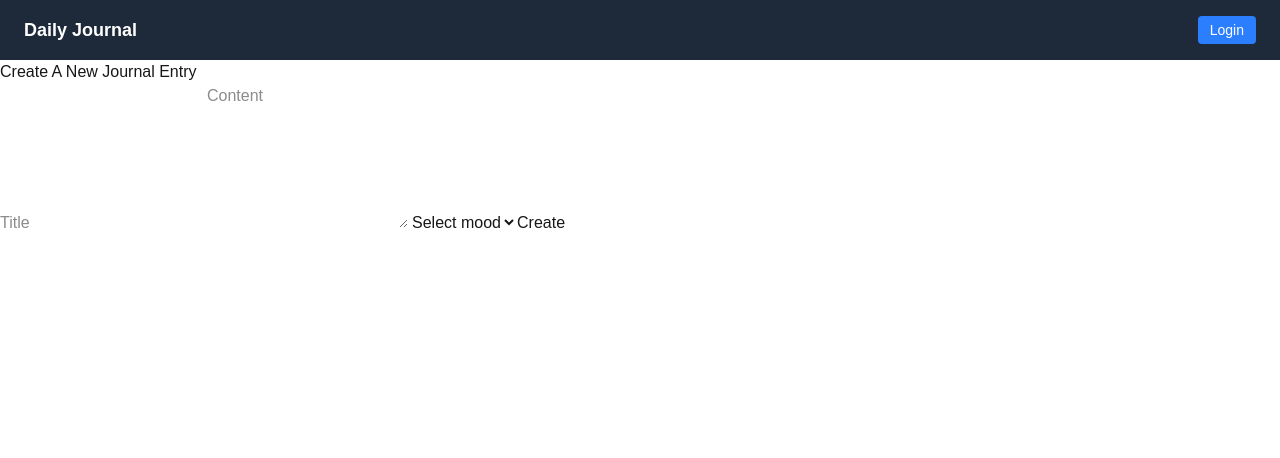
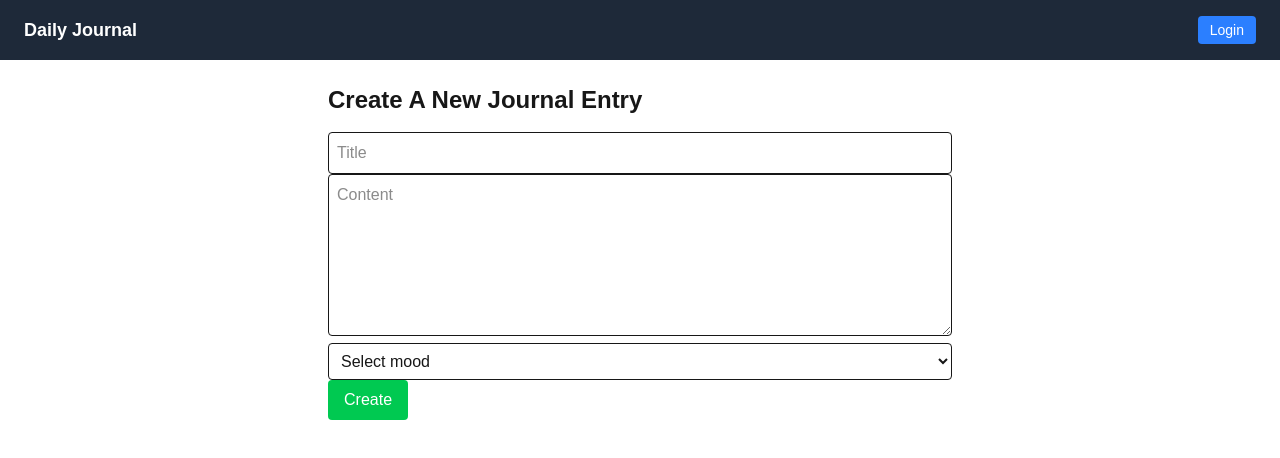
Before and after one commit to GeekNoob04/daily-journal, a Next.js app: page /dashboard/new in a window 1280 px wide. Shown: the top 458 px of the page. Built offline with nearby package versions, Linux system fonts and the light colour scheme; no server answers.

Commit message:
journal entry css

```diff
--- a/app/dashboard/new/page.tsx
+++ b/app/dashboard/new/page.tsx
@@ -27,8 +27,10 @@ export default function NewEntryPage() {
         }
     }
     return (
-        <div>
-            <h1>Create A New Journal Entry</h1>
+        <div className="max-w-2xl mx-auto p-6">
+            <h1 className="text-2xl font-bold mb-4">
+                Create A New Journal Entry
+            </h1>
             <form onSubmit={handleSubmit}>
                 <input
                     type="text"
@@ -37,6 +39,7 @@ export default function NewEntryPage() {
                     onChange={(e) => {
                         setTitle(e.target.value);
                     }}
+                    className="w-full border p-2 rounded"
                     required
                 />
                 <textarea
@@ -45,6 +48,7 @@ export default function NewEntryPage() {
                     onChange={(e) => {
                         setContent(e.target.value);
                     }}
+                    className="w-full border p-2 rounded"
                     rows={6}
                     required
                 />
@@ -53,13 +57,16 @@ export default function NewEntryPage() {
                     onChange={(e) => {
                         setMood(e.target.value);
                     }}
+                    className="w-full border p-2 rounded"
                 >
                     <option value="">Select mood</option>
                     <option value="happy">😊 Happy</option>
                     <option value="sad">😢 Sad</option>
                     <option value="neutral">😐 Neutral</option>
                 </select>
-                <button>Create</button>
+                <button className="px-4 py-2 bg-green-500 text-white rounded">
+                    Create
+                </button>
             </form>
         </div>
     );
```
